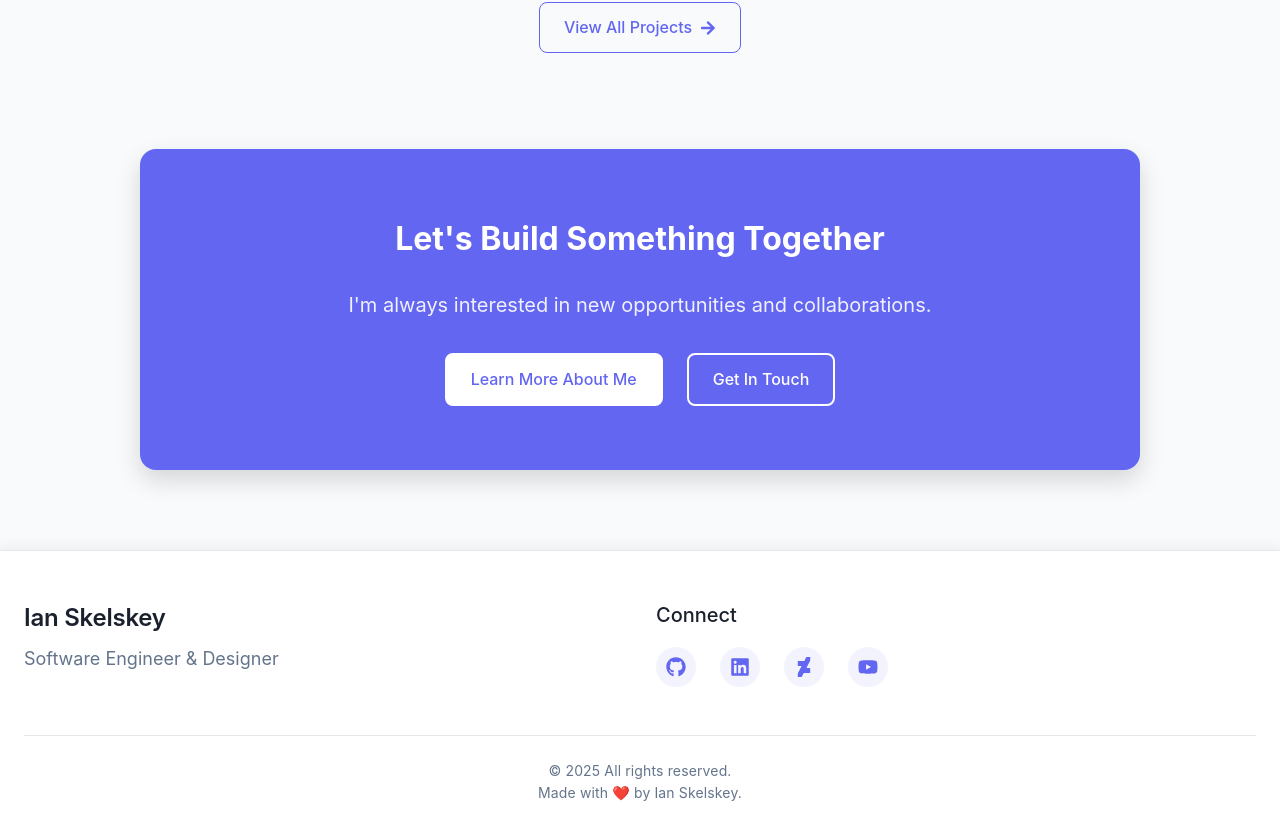
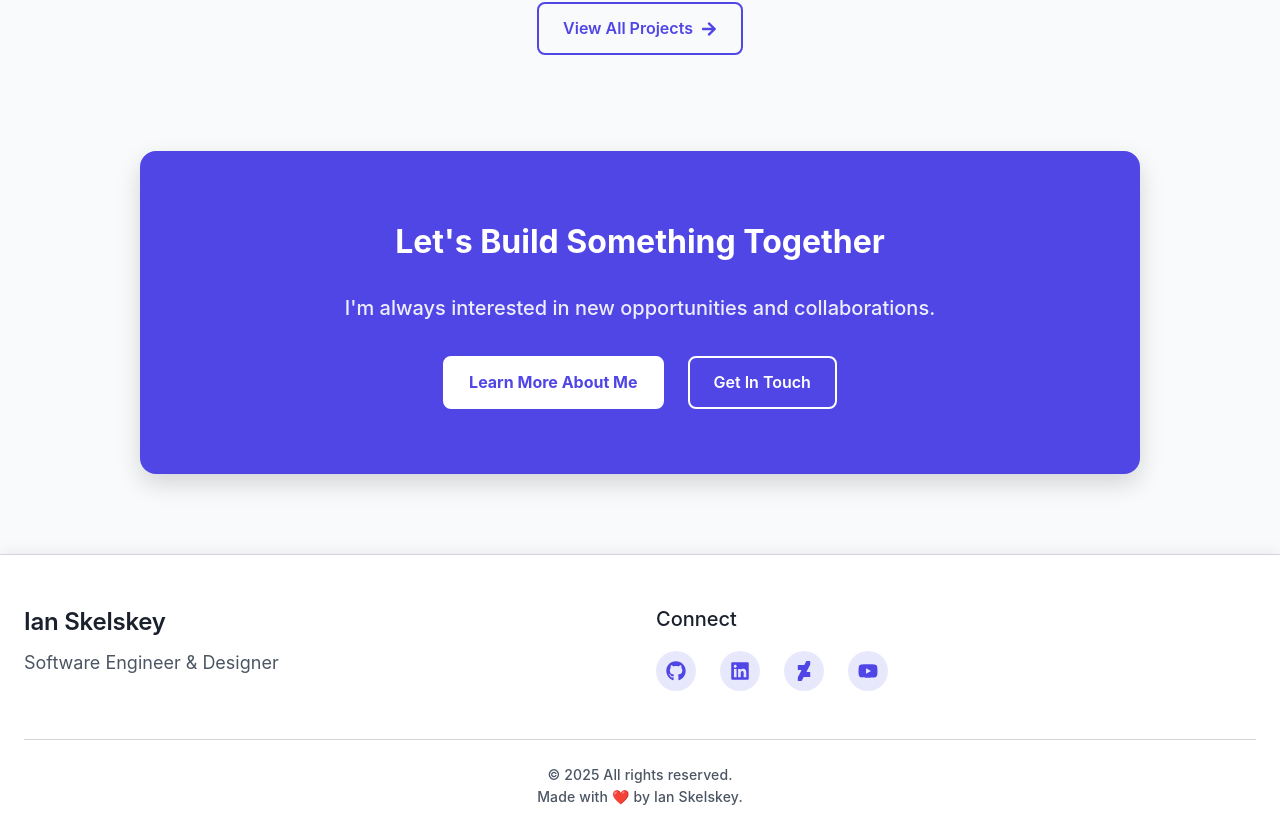
Before and after one commit to IanSkelskey/new-portfolio, a React (Vite) app: page / in a window 1280 px wide. Shown: the part 1790-2623 px from the top of the page. Built offline with nearby package versions, Linux system fonts and the light colour scheme.

Commit message:
feat: enhance accessibility and contrast across components with improved color definitions and styles

```diff
--- a/src/App.css
+++ b/src/App.css
@@ -1,16 +1,27 @@
 :root {
-  /* Light mode colors */
+  /* Light mode colors - improved contrast */
   --color-bg: #f8fafc;
   --color-bg-card: #fff;
   --color-text: #1a202c;
-  --color-text-secondary: #64748b;
-  --color-primary: #6366f1;
-  --color-primary-accent: #818cf8;
-  --color-border: #e5e7eb;
-  --color-shadow: rgba(100, 108, 255, 0.08);
-  --color-icon-bg: rgba(255, 255, 255, 0.9);
+  /* Darkened text-secondary for better contrast */
+  --color-text-secondary: #4b5563;
+  --color-primary: #5046e5;
+  --color-primary-accent: #6366f1;
+  /* Added text-on-primary for better contrast on colored backgrounds */
+  --color-text-on-primary: #ffffff;
+  --color-border: #d4d4d8;
+  --color-shadow: rgba(79, 70, 229, 0.08);
+  /* Improved icon contrast */
+  --color-icon-bg: #ffffff;
   --color-icon: var(--color-primary);
-  --color-icon-border: transparent;
+  --color-icon-border: rgba(0, 0, 0, 0.12);
+
+  /* For accessibility, added high-contrast text colors */
+  --color-text-high-contrast: #000000;
+  --color-link-hover: #4338ca;
+
+  /* Accessibility color for disabled elements */
+  --color-disabled: #9ca3af;
 
   /* Spacing system */
   --space-xs: 0.5rem;
@@ -38,21 +49,92 @@
   /* Transitions */
   --transition-fast: 0.2s ease;
   --transition-base: 0.3s ease;
+
+  /* CTA section specific colors */
+  --color-cta-text: #ffffff;
+  --color-cta-text-secondary: rgba(255, 255, 255, 0.9);
+  --color-cta-border: transparent;
+  --color-cta-btn-border: white;
 }
 
 @media (prefers-color-scheme: dark) {
   :root {
-    --color-bg: #0f172a;
-    --color-bg-card: #1e293b;
-    --color-text: #f1f5f9;
-    --color-text-secondary: #94a3b8;
-    --color-primary: #818cf8;
-    --color-primary-accent: #6366f1;
-    --color-border: #334155;
-    --color-shadow: rgba(129, 140, 248, 0.12);
-    --color-icon-bg: rgba(30, 30, 30, 0.85);
-    --color-icon: var(--color-primary);
-    --color-icon-border: rgba(255, 255, 255, 0.1);
+    /* Dark mode colors with improved contrast */
+    --color-bg: #111827;
+    --color-bg-card: #1f2937;
+
+    /* Increased contrast for text elements */
+    --color-text: #f9fafb; /* Brighter white for main text */
+    --color-text-secondary: #e2e8f0; /* Much lighter secondary text for better contrast */
+
+    /* Brighter primary color for better visibility */
+    --color-primary: #a5b4fc; /* Lighter indigo */
+    --color-primary-accent: #c7d2fe; /* Even lighter for accents */
+
+    /* Better contrast for primary text on dark background */
+    --color-text-on-primary: #000000;
+
+    /* Higher contrast borders */
+    --color-border: #4b5563;
+
+    --color-shadow: rgba(149, 157, 255, 0.16);
+
+    /* Improved dark mode icon visibility */
+    --color-icon-bg: rgba(55, 65, 81, 0.9); /* Slightly lighter bg */
+    --color-icon: #c7d2fe; /* Bright icon color */
+    --color-icon-border: rgba(255, 255, 255, 0.25); /* More visible border */
+
+    /* Adjusted link colors */
+    --color-link-hover: #ddd6fe; /* Lighter hover for better contrast */
+
+    /* Improve contrast for disabled elements */
+    --color-disabled: #9ca3af;
+
+    /* High contrast text for important elements */
+    --color-text-high-contrast: #ffffff;
+
+    /* CTA section dark mode colors */
+    --color-cta-text: #ffffff;
+    --color-cta-text-secondary: rgba(255, 255, 255, 0.95);
+    --color-cta-border: rgba(255, 255, 255, 0.2);
+    --color-cta-btn-border: rgba(255, 255, 255, 0.8);
+  }
+}
+
+/* Add explicit color overrides for specific dark mode elements */
+@media (prefers-color-scheme: dark) {
+  .filter-btn {
+    /* Darker background with higher contrast text */
+    background-color: #374151;
+    color: #f3f4f6;
+  }
+
+  .filter-btn.active {
+    /* Make active buttons more visible with better contrast */
+    background-color: var(--color-primary);
+    color: #000000; /* Black text on light primary background */
+  }
+
+  .tech-tag {
+    /* Improve tag visibility in dark mode */
+    background-color: rgba(165, 180, 252, 0.2);
+    color: #e2e8f0;
+  }
+
+  /* Social links in dark mode - better visibility */
+  .social-links a {
+    background-color: rgba(165, 180, 252, 0.2);
+  }
+
+  /* Improved button contrast in dark mode */
+  .btn-secondary {
+    border-width: 2px; /* Thicker borders for better visibility */
+  }
+
+  /* Emphasized CTA sections to maintain contrast */
+  .cta-section .btn-primary {
+    color: #111827; /* Dark text on light button for contrast */
+    font-weight: 700;
   }
 }
 
@@ -171,19 +253,21 @@ button {
 
 .btn-primary {
   background-color: var(--color-primary);
-  color: white;
+  color: var(--color-text-on-primary, white);
+  font-weight: 600;
 }
 
 .btn-primary:hover {
-  background-color: var(--color-primary-accent);
+  background-color: var(--color-link-hover, var(--color-primary-accent));
   transform: translateY(-2px);
   box-shadow: 0 4px 12px var(--color-shadow);
 }
 
 .btn-secondary {
   background-color: transparent;
-  border: 1px solid var(--color-primary);
+  border: 2px solid var(--color-primary);
   color: var(--color-primary);
+  font-weight: 600;
 }
 
 .btn-secondary:hover {
--- a/src/components/AboutPage.css
+++ b/src/components/AboutPage.css
@@ -213,18 +213,24 @@
   margin: var(--space-xl) auto;
   max-width: 900px;
   box-shadow: 0 4px 20px var(--color-shadow);
+  /* Add border for better definition */
+  border: 1px solid var(--color-cta-border, transparent);
 }
 
 .cta-section h2 {
   font-size: var(--font-size-xl);
   margin-bottom: var(--space-sm);
-  color: white;
+  color: var(--color-cta-text, white);
+  /* Increased font weight for better readability */
+  font-weight: 700;
 }
 
 .cta-section p {
   max-width: 600px;
   margin: 0 auto var(--space-lg);
-  color: rgba(255, 255, 255, 0.9);
+  color: var(--color-cta-text-secondary, rgba(255, 255, 255, 0.9));
+  /* Increased font weight for better readability */
+  font-weight: 500;
 }
 
 .cta-buttons {
@@ -237,6 +243,8 @@
   background-color: white;
   color: var(--color-primary);
   border: 2px solid white;
+  /* Increased font weight for better contrast */
+  font-weight: 700;
 }
 
 .cta-section .btn-primary:hover {
@@ -246,8 +254,10 @@
 
 .cta-section .btn-secondary {
   background-color: transparent;
-  border: 2px solid white;
-  color: white;
+  border: 2px solid var(--color-cta-btn-border, white);
+  color: var(--color-cta-text, white);
+  /* Increased font weight for better contrast */
+  font-weight: 600;
 }
 
 .cta-section .btn-secondary:hover {
@@ -316,3 +326,40 @@
     padding: var(--space-md);
   }
 }
+
+/* Dark mode specific improvements for CTA */
+@media (prefers-color-scheme: dark) {
+  .cta-section {
+    /* Darker, more saturated background for better contrast with white text */
+    background-color: #4338ca; /* Darker indigo */
+    /* Add border for better definition */
+    border-color: rgba(255, 255, 255, 0.2);
+  }
+
+  .cta-section h2 {
+    /* Pure white for maximum contrast */
+    color: #ffffff;
+  }
+
+  .cta-section p {
+    /* Very light color for better contrast */
+    color: rgba(255, 255, 255, 0.95);
+  }
+
+  .cta-section .btn-primary {
+    /* Black text on white background for maximum contrast */
+    color: #000000;
+    /* Thicker border for better visibility */
+    border-width: 2px;
+    /* Add shadow for better separation */
+    box-shadow: 0 4px 8px rgba(0, 0, 0, 0.25);
+  }
+
+  .cta-section .btn-secondary {
+    /* Pure white for maximum contrast */
+    color: #ffffff;
+    /* Higher opacity border for better visibility */
+    border-color: rgba(255, 255, 255, 0.8);
+    border-width: 2px;
+  }
+}
--- a/src/components/Footer.css
+++ b/src/components/Footer.css
@@ -57,7 +57,8 @@
   width: 40px;
   height: 40px;
   border-radius: 50%;
-  background-color: rgba(99, 102, 241, 0.08);
+  /* Increased background opacity for better contrast */
+  background-color: rgba(99, 102, 241, 0.15);
   color: var(--color-primary);
   transition: background var(--transition-fast), color var(--transition-fast),
               transform var(--transition-fast), box-shadow var(--transition-fast);
@@ -68,8 +69,9 @@
 
 .social-links a:hover,
 .social-links a:focus-visible {
+  /* Ensure sufficient contrast on hover state */
   background-color: var(--color-primary);
-  color: #fff;
+  color: white;
   transform: translateY(-3px) scale(1.06);
   box-shadow: 0 3px 8px rgba(99, 102, 241, 0.2);
 }
@@ -80,11 +82,13 @@
   display: block;
 }
 
-/* Copyright section */
+/* Copyright section - improved contrast */
 .copyright {
   text-align: center;
+  /* Increased contrast for copyright text */
   color: var(--color-text-secondary);
   font-size: var(--font-size-sm);
+  font-weight: 500;
   padding-top: var(--space-md);
   border-top: 1px solid var(--color-border);
   letter-spacing: 0.01em;
@@ -123,6 +127,24 @@
   }
 }
 
+/* Dark mode specific improvements for footer */
+@media (prefers-color-scheme: dark) {
+  .site-footer {
+    border-top-color: var(--color-border);
+  }
+
+  .social-links a {
+    /* Higher contrast for social links */
+    background-color: rgba(165, 180, 252, 0.25);
+  }
+
+  .footer-info p,
+  .copyright {
+    /* Ensure all footer text is readable */
+    color: var(--color-text);
+  }
+}
+
 /* --- Utility: Visually Hidden (for a11y) --- */
 .visually-hidden {
   position: absolute;
--- a/src/components/Footer.jsx
+++ b/src/components/Footer.jsx
@@ -8,19 +8,24 @@ import { SiDeviantart } from 'react-icons/si';
 const Footer = ({ socialLinks = [] }) => {
   const currentYear = new Date().getFullYear();
 
-  // Function to render the appropriate icon based on platform
-  const renderSocialIcon = (platform) => {
+  // Function to render the appropriate icon based on platform with proper accessibility
+  const renderSocialIcon = (platform, ariaLabel) => {
+    const iconProps = {
+      'aria-hidden': 'true', // Hide icon from screen readers as we're using aria-label on parent
+      focusable: 'false'     // Prevent focus on SVG in some browsers
+    };
+
     switch (platform.toLowerCase()) {
       case 'github':
-        return <FaGithub />;
+        return <FaGithub {...iconProps} />;
       case 'linkedin':
-        return <FaLinkedin />;
+        return <FaLinkedin {...iconProps} />;
       case 'deviantart':
-        return <SiDeviantart />;
+        return <SiDeviantart {...iconProps} />;
       case 'youtube':
-        return <FaYoutube />;
+        return <FaYoutube {...iconProps} />;
       default:
-        return <FaExternalLinkAlt />;
+        return <FaExternalLinkAlt {...iconProps} />;
     }
   };
 
@@ -45,9 +50,11 @@ const Footer = ({ socialLinks = [] }) => {
                     href={link.url}
                     target="_blank"
                     rel="noopener noreferrer"
-                    aria-label={link.ariaLabel}
+                    aria-label={link.ariaLabel || `Follow on ${link.platform}`}
+                    className="social-link"
                   >
-                    {renderSocialIcon(link.platform)}
+                    {renderSocialIcon(link.platform, link.ariaLabel)}
+                    <span className="visually-hidden">{link.platform}</span>
                   </a>
                 ))
               )}
@@ -57,7 +64,7 @@ const Footer = ({ socialLinks = [] }) => {
 
         <div className="copyright">
           <p>&copy; {currentYear} All rights reserved.</p>
-          <p>Made with ❤️ by Ian Skelskey.</p>
+          <p>Made with <span aria-label="love">❤️</span> by Ian Skelskey.</p>
         </div>
       </div>
     </footer>
--- a/src/components/HomePage.css
+++ b/src/components/HomePage.css
@@ -163,6 +163,8 @@
   text-align: center;
   background-color: var(--color-primary);
   box-shadow: 0 10px 25px rgba(0, 0, 0, 0.15);
+  /* Add border for better definition */
+  border: 1px solid var(--color-cta-border, transparent);
 }
 
 .cta-content {
@@ -173,13 +175,17 @@
 .cta-content h2 {
   font-size: var(--font-size-2xl);
   margin-bottom: var(--space-md);
-  color: white;
+  color: var(--color-cta-text, white);
+  /* Increased font weight for better readability */
+  font-weight: 700;
 }
 
 .cta-content p {
   font-size: var(--font-size-lg);
   margin-bottom: var(--space-lg);
-  color: rgba(255, 255, 255, 0.9);
+  color: var(--color-cta-text-secondary, rgba(255, 255, 255, 0.9));
+  /* Increased font weight for better readability */
+  font-weight: 500;
 }
 
 .cta-buttons {
@@ -192,6 +198,8 @@
   background-color: white;
   color: var(--color-primary);
   border: 2px solid white;
+  /* Increased font weight for better contrast */
+  font-weight: 700;
 }
 
 .cta-section .btn-primary:hover {
@@ -201,8 +209,10 @@
 
 .cta-section .btn-secondary {
   background-color: transparent;
-  border: 2px solid white;
-  color: white;
+  border: 2px solid var(--color-cta-btn-border, white);
+  color: var(--color-cta-text, white);
+  /* Increased font weight for better contrast */
+  font-weight: 600;
 }
 
 .cta-section .btn-secondary:hover {
@@ -250,3 +260,38 @@
     padding: var(--space-lg) var(--space-sm);
   }
 }
+
+/* Dark mode CTA section improvements */
+@media (prefers-color-scheme: dark) {
+  .cta-section {
+    /* Darker, more saturated background for better contrast with light text */
+    background-color: #4338ca; /* Darker indigo */
+    /* Add border for better definition in dark mode */
+    border-color: rgba(255, 255, 255, 0.2);
+  }
+
+  .cta-content h2 {
+    /* Ensure heading is pure white for maximum contrast */
+    color: #ffffff;
+    text-shadow: 0 1px 2px rgba(0, 0, 0, 0.2); /* Add shadow for better legibility */
+  }
+
+  .cta-content p {
+    /* Lighter text for better contrast */
+    color: rgba(255, 255, 255, 0.95);
+  }
+
+  .cta-section .btn-primary {
+    /* High contrast - black text on white background */
+    color: #000000;
+    background-color: #ffffff;
+    box-shadow: 0 4px 8px rgba(0, 0, 0, 0.25);
+  }
+
+  .cta-section .btn-secondary {
+    /* Ensure text is pure white for maximum contrast */
+    color: #ffffff;
+    /* Higher opacity border for better visibility */
+    border-color: rgba(255, 255, 255, 0.8);
+  }
+}
```
Also changed, not shown: src/components/IconRenderer.jsx (+18 -11 lines), src/components/ProjectGrid.css (+46 -6 lines).
